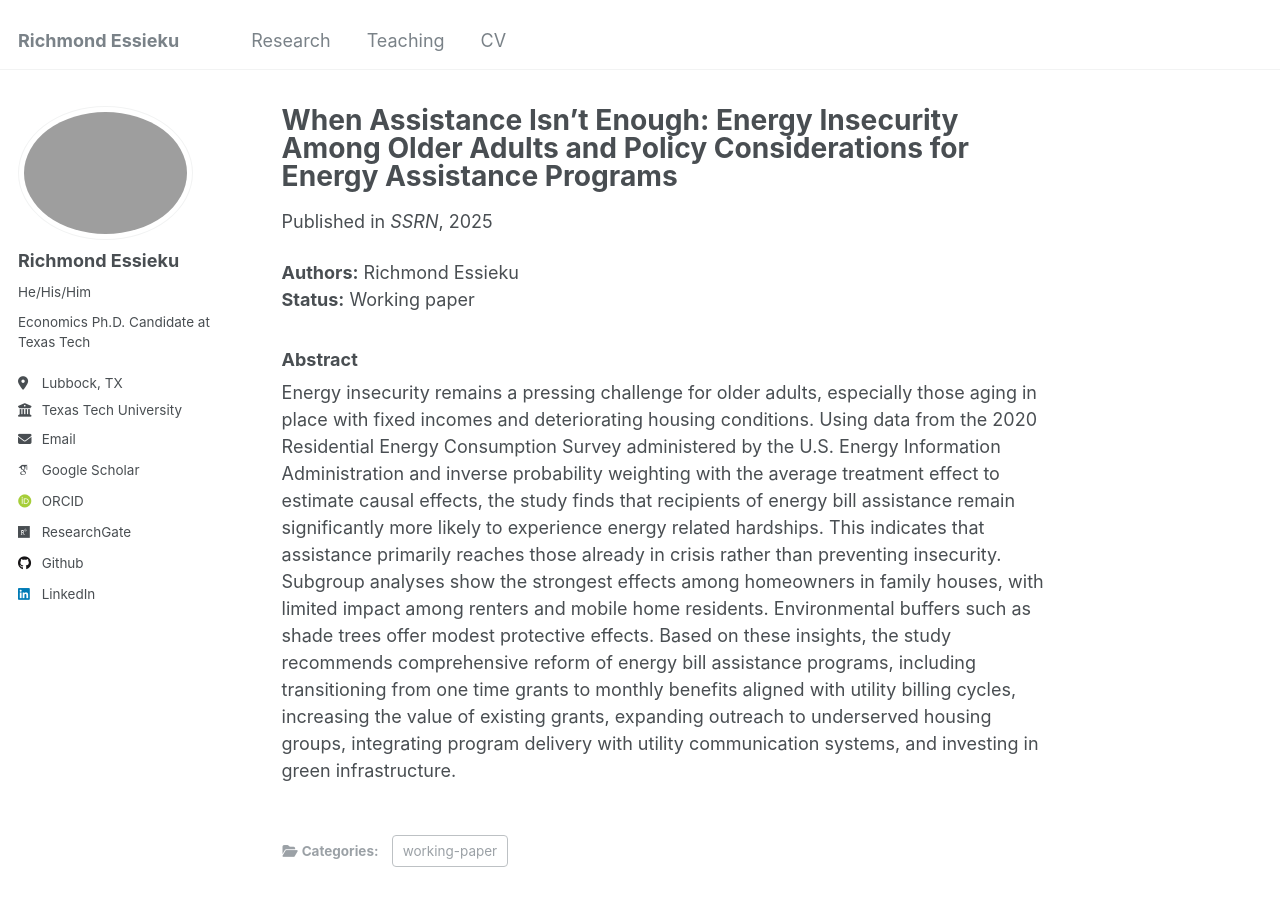
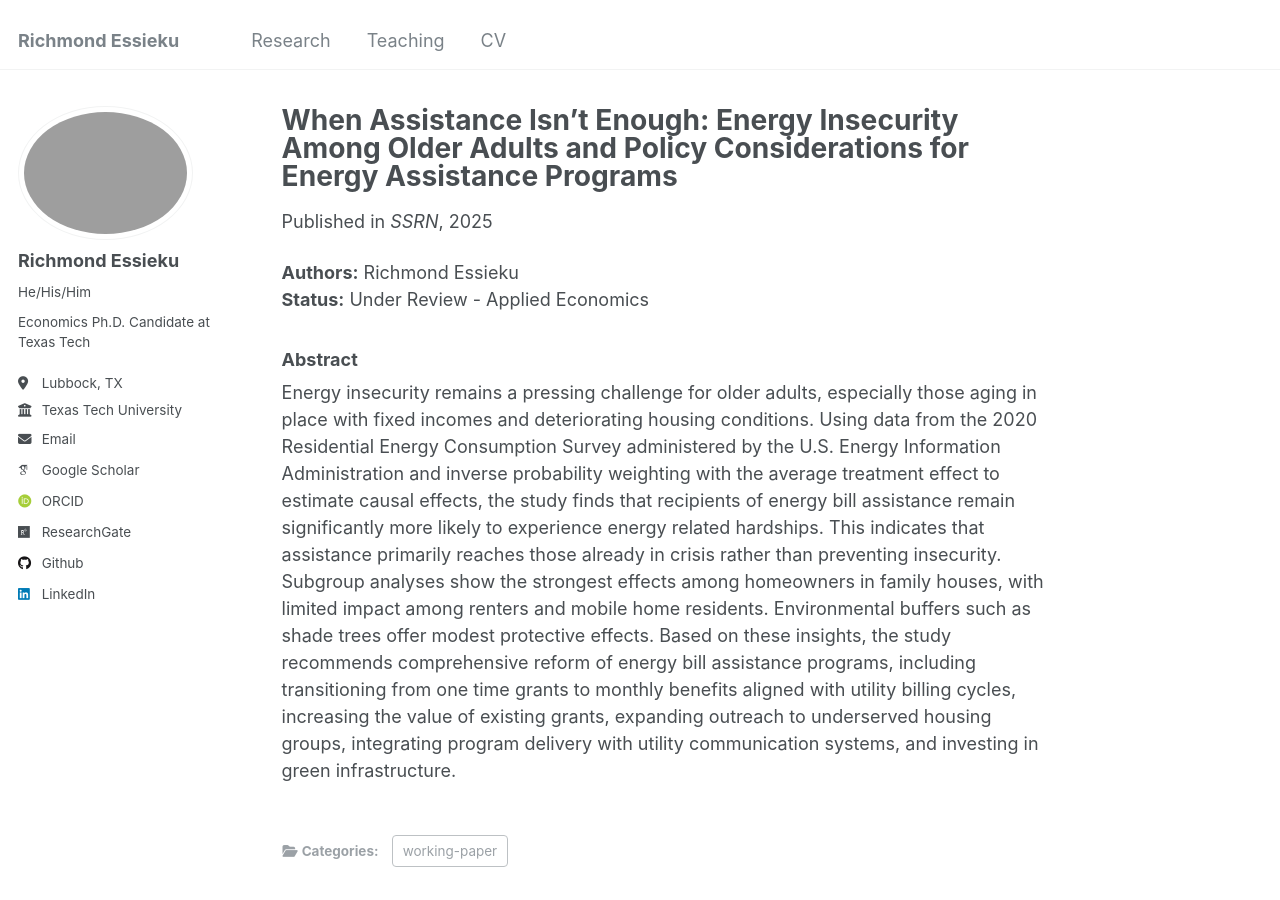
Before and after one commit to essieku/essieku.github.io, a Jekyll site: the page built from _publications/Energy_Asst.md, in a window 1280 px wide and 900 px high. Built offline with Jekyll 4.4.1, drawn with Linux system fonts in a browser that asks for light colours; some web fonts are replaced.

Commit message:
Update Energy_Asst.md

```diff
--- a/_publications/Energy_Asst.md
+++ b/_publications/Energy_Asst.md
@@ -7,13 +7,13 @@ excerpt: 'Using inverse probability weighting to estimate the average treatment
 date: 2025-04-18
 venue: 'SSRN'
 authors: 'Richmond Essieku'
-status: 'Working paper'
+status: 'Under Review - Applied Economics'
 paperurl: 'https://papers.ssrn.com/sol3/papers.cfm?abstract_id=5208234'
 # slidesurl: 'https://papers.ssrn.com/sol3/papers.cfm?abstract_id=5208234'
 ---
 
 **Authors:** Richmond Essieku
-**Status:** Working paper
+**Status:** Under Review - Applied Economics
 
 ### Abstract
 Energy insecurity remains a pressing challenge for older adults, especially those aging in place with fixed incomes and deteriorating housing conditions. Using data from the 2020 Residential Energy Consumption Survey administered by the U.S. Energy Information Administration and inverse probability weighting with the average treatment effect to estimate causal effects, the study finds that recipients of energy bill assistance remain significantly more likely to experience energy related hardships. This indicates that assistance primarily reaches those already in crisis rather than preventing insecurity. Subgroup analyses show the strongest effects among homeowners in family houses, with limited impact among renters and mobile home residents. Environmental buffers such as shade trees offer modest protective effects. Based on these insights, the study recommends comprehensive reform of energy bill assistance programs, including transitioning from one time grants to monthly benefits aligned with utility billing cycles, increasing the value of existing grants, expanding outreach to underserved housing groups, integrating program delivery with utility communication systems, and investing in green infrastructure.
```
